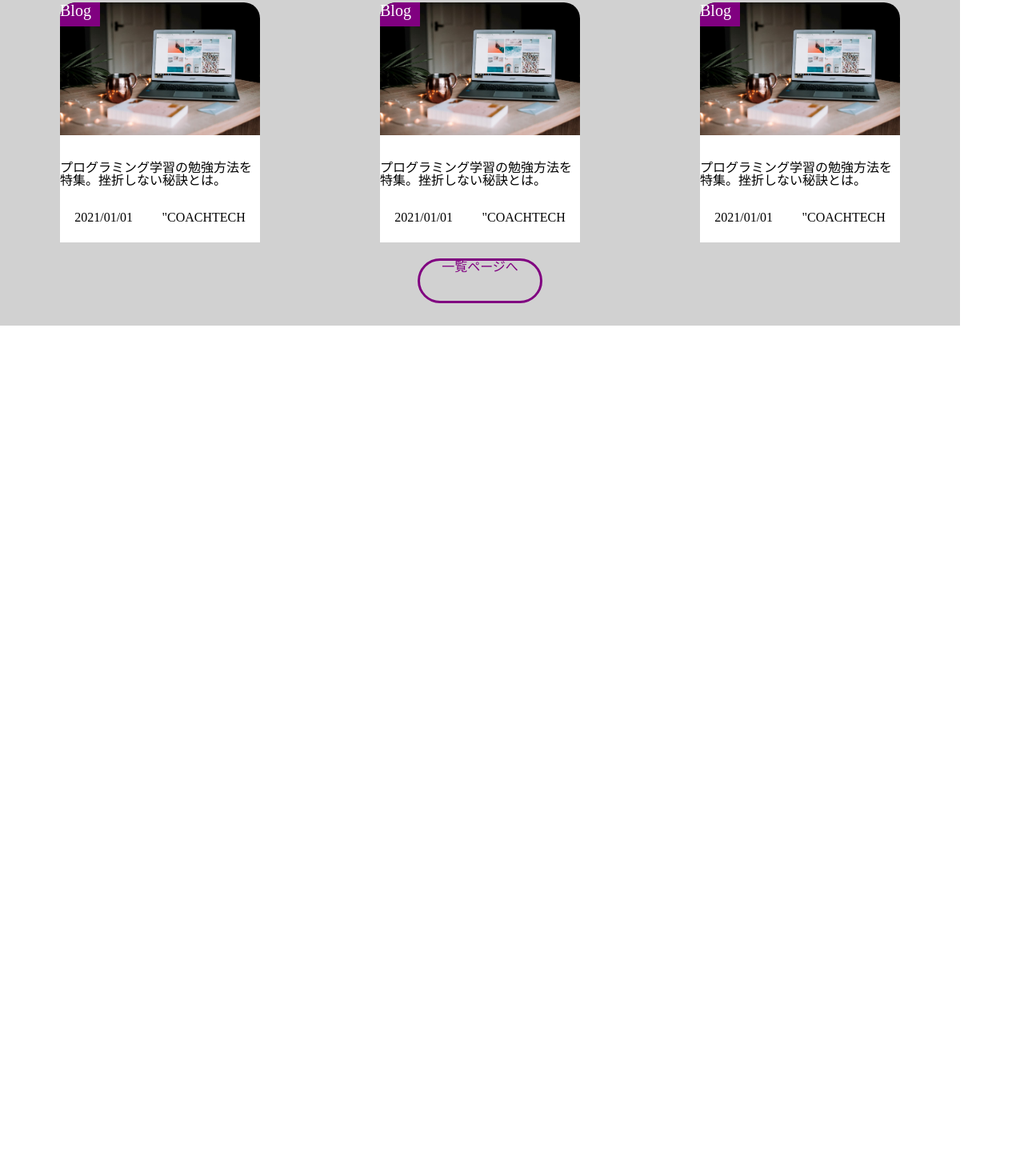
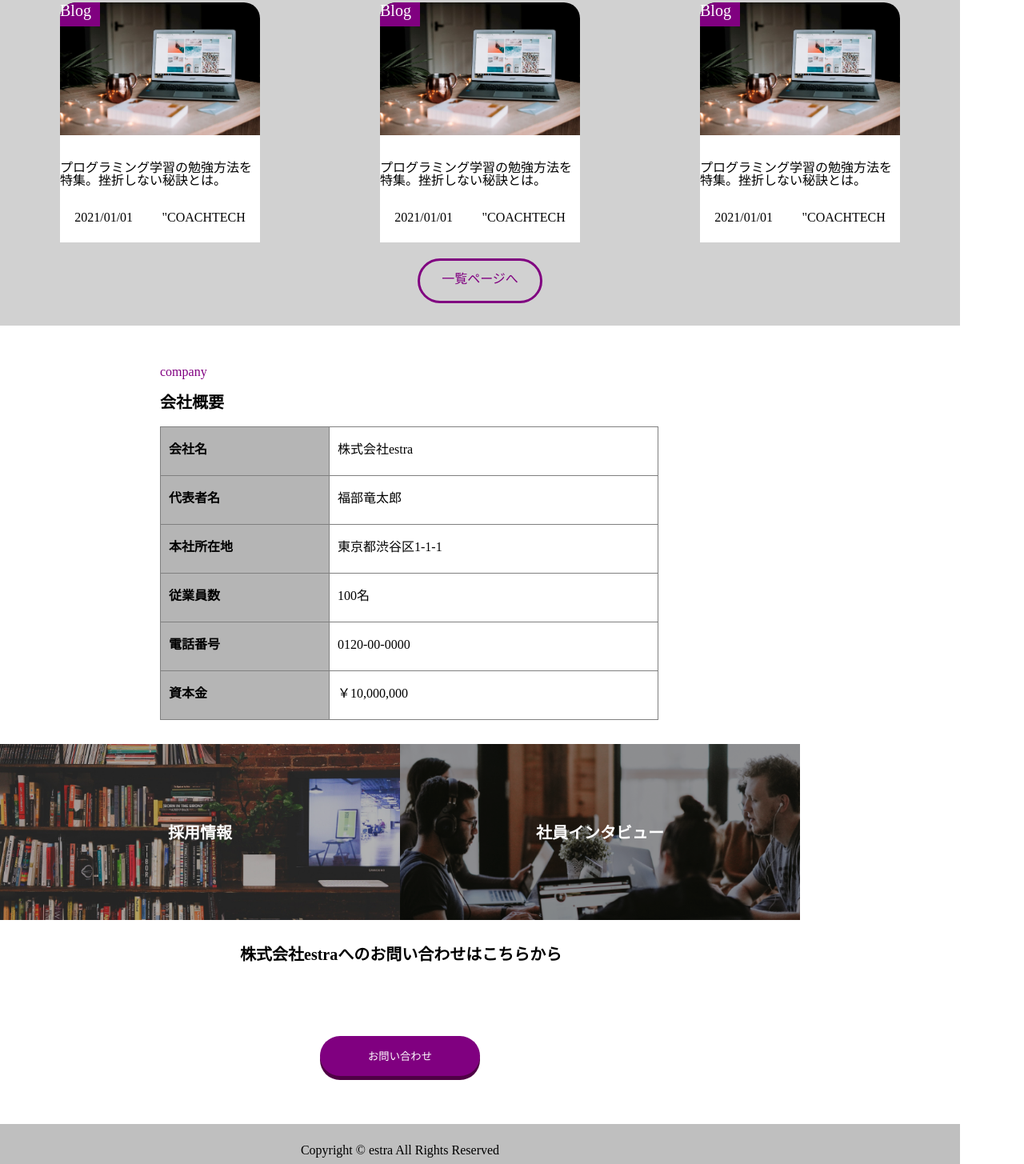
Before and after one commit to noahmeru/web-kadai, a plain HTML site: page index.html in a window 1280 px wide. Shown: the part 1990-3445 px from the top of the page at 80% size. Before the commit the page ends 2397 px from the top, so only its background shows below. Drawn offline with Linux system fonts and the light colour scheme.

Commit message:
third commit

```diff
--- a/css/style.css
+++ b/css/style.css
@@ -153,8 +153,10 @@ a {
   height: 150px;
   width: 400px;
   transform: translate(670px,-300px);
+  display: inline;
   display: flex;
   align-items: center;
+
 }
 .service-card-img-2{
   height: 100px;
@@ -170,6 +172,7 @@ a {
   height: 150px;
   width: 400px;
   transform: translate(670px,-300px);
+  display: inline;
   display: flex;
   align-items: center;
 }
@@ -190,10 +193,12 @@ a {
 .blog-logo{
   color: purple;
   padding-top: 20px;
+  padding-left: 80px;
 }
 .blog-blog{
   margin-top: 20px;
   margin-bottom: 20px;
+  margin-left: 80px;
   font-size: 20px;
   font-weight: bold;
 }
@@ -242,3 +247,121 @@ a {
   border-radius: 30px;
   text-align: center;
 }
+.itirann a{
+  display: inline-block;
+  padding: 15px 0;
+}
+.company-logo{
+  color: purple;
+  margin: 50px 0 0 200px;
+}
+.company-title{
+  font-size: 20px;
+  font-weight: bold;
+  margin: 20px 0 20px 200px;
+}
+.company-list{
+  margin-left: 200px;
+}
+.company-table-th{
+  background-color: rgb(181, 181, 181);
+  height: 40px;
+  width: 200px;
+  text-align: left;
+  padding: 20px 0 0 10px;
+  border: solid 1px rgb(128, 128, 128);
+}
+.company-table-td{
+  height: 40px;
+  width: 400px;
+  padding: 20px 0 0 10px;
+  border: solid 1px  rgb(128, 128, 128);
+}
+.recruit{
+  margin-top: 30px;
+  display: flex;
+  justify-content: flex-start;
+}
+.recruit-1{
+width: 500px;
+position: relative;
+}
+.recruit-1-text{
+  color: #fff;
+  font-size: 20px;
+  font-weight: bold;
+  text-align: center;
+  position: absolute;
+  top: 50%;
+  left: 50%;
+  transform: translate(-50%,-50%);
+}
+.recruit-1-img{
+  width: 500px;
+}
+.recruit-2{
+width: 500px;
+position: relative;
+}
+.recruit-2-text{
+  color: #fff;
+  font-size: 20px;
+  font-weight: bold;
+  text-align: center;
+  position: absolute;
+  top: 50%;
+  left: 50%;
+  transform: translate(-50%,-50%);
+}
+.recruit-2-img{
+  width: 500px;
+}
+.form-text{
+  margin: 30px 0 20px 300px;
+  font-size: 20px;
+  font-weight: bold;
+}
+.form-form{
+  text-align: center;
+  margin: 20px 0 30px 0;
+}
+.form-textarea{
+  font-size: 20px;
+  display: block;
+  border: none;
+  height: 50px;
+  width: 800px;
+  margin-left: 100px;
+  caret-color: rgb(171, 54, 182);
+}
+.form-btn{
+  margin: 20px 0 30px -200px;
+  background-color: purple;
+  color: #fff;
+  height: 50px;
+  width: 200px;
+  border-radius: 50px;
+  border: none;
+  box-shadow: 0 5px 0 rgb(79, 1, 69);
+  position: relative;
+}
+.form-btn::before{
+  content: "";
+  position: absolute;
+  top: 50%;
+  right: 15px;
+  background: url(../img/mailicon.svg) no-repeat;
+  background-size: cover;
+  width: 30px;
+  height: 30px;
+  transform: translate(0,-50);
+}
+.footer{
+  background-color: rgb(191, 191, 191);
+  height: 50px;
+  display: flex;
+  justify-content: center;
+}
+.small{
+  margin: 25px 0 0 -200px;
+}
--- a/index.html
+++ b/index.html
@@ -172,6 +172,56 @@
       <p class="itirann"><a href="itirann.html">一覧ページへ</a></p>
     </div>
   </div>
+  <div class="company">
+    <p class="company-logo">company</p>
+    <p class="company-title">会社概要</p>
+  </div>
+  <div class="company-list">
+    <table class="company-table">
+      <tr>
+        <th class="company-table-th">会社名</th>
+        <td class="company-table-td">株式会社estra</td>
+      </tr>
+      <tr>
+        <th class="company-table-th">代表者名</th>
+        <td class="company-table-td">福部竜太郎</td>
+      </tr>
+      <tr>
+        <th class="company-table-th">本社所在地</th>
+        <td class="company-table-td">東京都渋谷区1-1-1</td>
+      </tr>
+      <tr>
+        <th class="company-table-th">従業員数</th>
+        <td class="company-table-td">100名</td>
+      </tr>
+      <th class="company-table-th">電話番号</th>
+      <td class="company-table-td">0120-00-0000</td>
+      <tr>
+        <th class="company-table-th">資本金</th>
+        <td class="company-table-td">￥10,000,000</td>
+      </tr>
+    </table>
+  </div>
+  <div class="recruit">
+    <div class="recruit-1">
+      <p class="recruit-1-text">採用情報</p>
+      <img src="./img/recruit.png" class="recruit-1-img">
+    </div>
+    <div class="recruit-2">
+      <p class="recruit-2-text">社員インタビュー</p>
+      <img src="./img/interview.png" class="recruit-2-img">
+    </div>
+  </div>
   </main>
+  <div class="form">
+    <p class="form-text">株式会社estraへのお問い合わせはこちらから</p>
+    <form class="form-form" action="" method="post">
+      <input class="form-textarea">
+      <input  class="form-btn" type="submit" value="お問い合わせ">
+    </form>
+  </div>
+  <footer class="footer">
+    <small class="small">Copyright &copy; estra All Rights Reserved</small>
+  </footer>
 </body>
 </html>
```
Also changed, not shown: img/interview.png (added), img/mailicon.svg (added), img/recruit.png (added).
